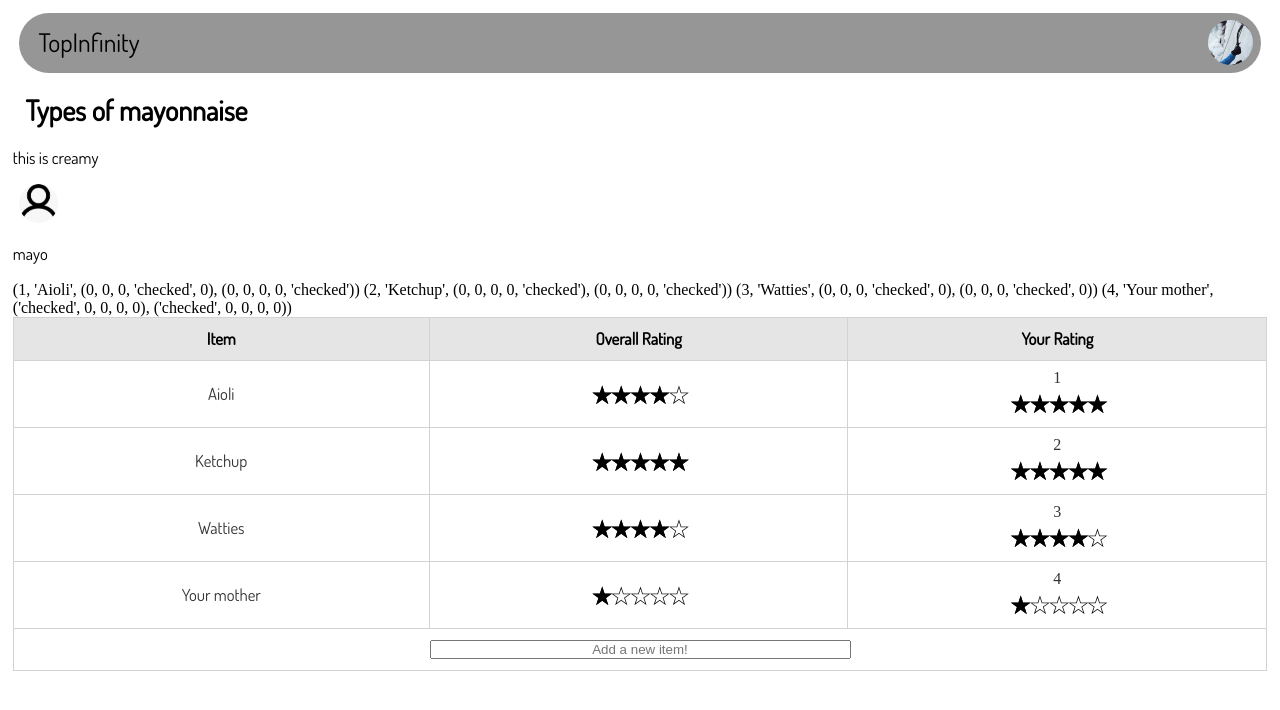
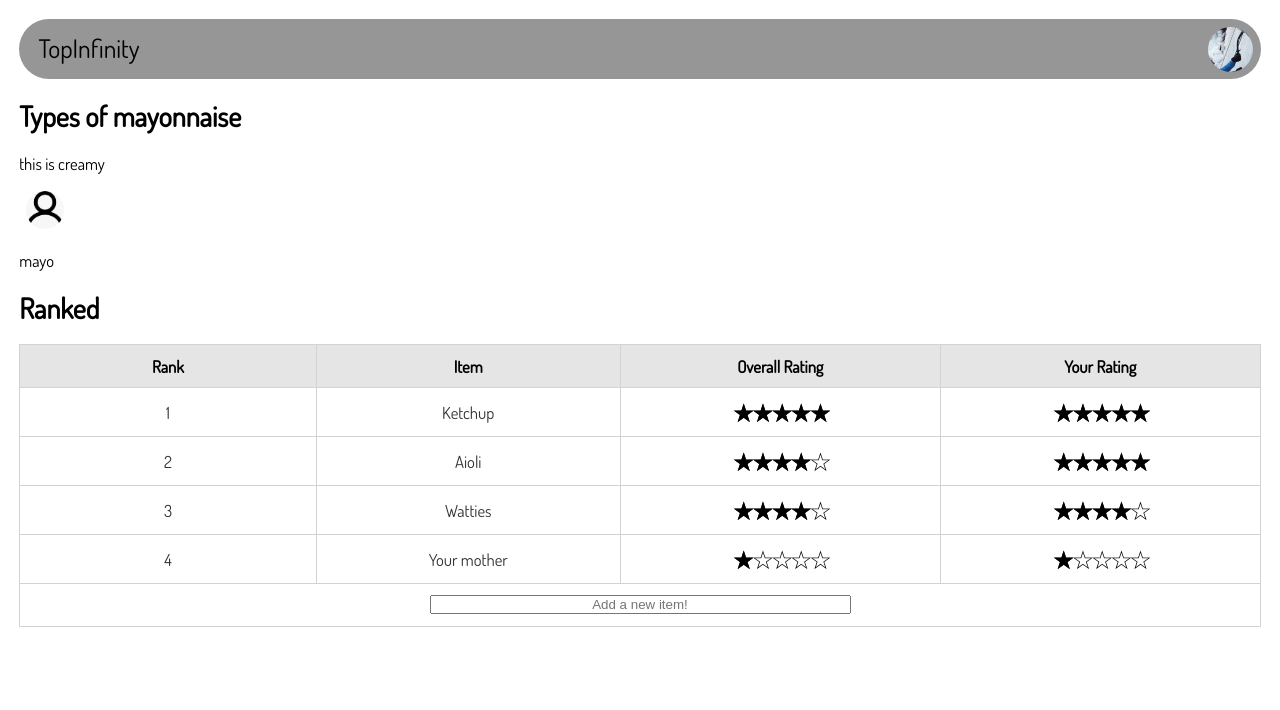
Before and after one commit to JoranQuack/TopInfinity, a Flask app: page /topic/10 in a window 1280 px wide. Shown: the top 710 px of the page. Run offline with Flask 2, Linux system fonts and the light colour scheme; a user stored in the database is signed in; data comes from the database, SQL or seed files in the repository; both versions use the stored data as it was after the commit.

Commit message:
sort items by rating
plus rank number :D

```diff
--- a/app.py
+++ b/app.py
@@ -52,7 +52,7 @@ def topic_check(title, description):
     return error
 
 
-@app.route("/")
+@app.route("/home")
 def home():
     cursor = get_db().cursor()
     sql = "SELECT topics.title, topics.description, users.username, users.pfp, topics.id FROM topics JOIN users ON topics.userid = users.id"
@@ -61,7 +61,7 @@ def home():
     return render_template('home.html', topics=topics)
 
 
-@app.get("/checkcreds")
+@app.get("/")
 def checkcreds():
     if 'username' in session:
         cursor = get_db().cursor()
@@ -275,7 +275,7 @@ def topic(topicid):
     cursor.execute(sql, (topicid, ))
     topics = cursor.fetchall()
     cursor = get_db().cursor()
-    sql = "SELECT id, name, rating FROM items WHERE topicid = ?"
+    sql = "SELECT id, name, rating FROM items WHERE topicid = ? ORDER BY rating DESC"
     cursor.execute(sql, (topicid, ))
     items = cursor.fetchall()
     cursor = get_db().cursor()
@@ -294,7 +294,7 @@ def topic(topicid):
         if len(item) == 3:
             item = item + (checked_numbers[0], )
         items[i] = item
-    return render_template('topic.html', topics=topics, items=items)
+    return render_template('topic.html', topics=topics, items=items, enumerate=enumerate)
 
 
 @app.post('/rate/<int:itemid>')
--- a/static/styles.css
+++ b/static/styles.css
@@ -5,6 +5,7 @@
 
 body {
     margin: 1vw;
+    padding: 0.5vw;
 }
 
 a, p, h1, h2, li, b, label {
@@ -14,7 +15,6 @@ a, p, h1, h2, li, b, label {
 
 h1 {
     font-size: 2.2vw;
-    margin-left: 1vw;
 }
 
 h2 {
@@ -68,7 +68,6 @@ form {
     background-color: rgb(150, 150, 150);
     border-radius: 25vw;
     height: 4.7vw;
-    margin: 0.5vw;
 }
 
 .bar-item {
--- a/templates/topic.html
+++ b/templates/topic.html
@@ -7,9 +7,14 @@
 <img class="pfp profile-pfp" src="{{url_for('static', filename='/pfps/'+topics[0][3])}}">
 <p>{{topics[0][2]}}</p>
 
+<h1>Ranked</h1>
+
 <table>
     <thead>
         <tr>
+            <th>
+                <p>Rank</p>
+            </th>
             <th>
                 <p>Item</p>
             </th>
@@ -22,9 +27,11 @@
         </tr>
     </thead>
     <tbody>
-        {%for item in items:%}
-        {{item}}
+        {%for i, item in enumerate(items):%}
         <tr class="item-section">
+            <td>
+                <p>{{i+1}}</p>
+            </td>
             <td>
                 <p>{{item[1]}}</p>
             </td>
@@ -39,25 +46,24 @@
             </td>
             <td>
                 <form class="ratingform" action="{{url_for('rate', itemid=item[0])}}" method="post">
-                    {{item[0]}}
                     <div class="rating-input rating">
-                        <input onclick="form.submit()" type="radio" name="rating.{{item[0]}}" value="5" id="5.{{item[0]}}"
-                            {{item[3][4]}}><label for="5.{{item[0]}}">☆</label>
-                        <input onclick="form.submit()" type="radio" name="rating.{{item[0]}}" value="4" id="4.{{item[0]}}"
-                            {{item[3][3]}}><label for="4.{{item[0]}}">☆</label>
-                        <input onclick="form.submit()" type="radio" name="rating.{{item[0]}}" value="3" id="3.{{item[0]}}"
-                            {{item[3][2]}}><label for="3.{{item[0]}}">☆</label>
-                        <input onclick="form.submit()" type="radio" name="rating.{{item[0]}}" value="2" id="2.{{item[0]}}"
-                            {{item[3][1]}}><label for="2.{{item[0]}}">☆</label>
-                        <input onclick="form.submit()" type="radio" name="rating.{{item[0]}}" value="1" id="1.{{item[0]}}"
-                            {{item[3][0]}}><label for="1.{{item[0]}}">☆</label>
+                        <input onclick="form.submit()" type="radio" name="rating.{{item[0]}}" value="5"
+                            id="5.{{item[0]}}" {{item[3][4]}}><label for="5.{{item[0]}}">☆</label>
+                        <input onclick="form.submit()" type="radio" name="rating.{{item[0]}}" value="4"
+                            id="4.{{item[0]}}" {{item[3][3]}}><label for="4.{{item[0]}}">☆</label>
+                        <input onclick="form.submit()" type="radio" name="rating.{{item[0]}}" value="3"
+                            id="3.{{item[0]}}" {{item[3][2]}}><label for="3.{{item[0]}}">☆</label>
+                        <input onclick="form.submit()" type="radio" name="rating.{{item[0]}}" value="2"
+                            id="2.{{item[0]}}" {{item[3][1]}}><label for="2.{{item[0]}}">☆</label>
+                        <input onclick="form.submit()" type="radio" name="rating.{{item[0]}}" value="1"
+                            id="1.{{item[0]}}" {{item[3][0]}}><label for="1.{{item[0]}}">☆</label>
                     </div>
                 </form>
             </td>
         </tr>
         {%endfor%}
         <tr>
-            <td colspan="3" class="input-col">
+            <td colspan="4" class="input-col">
                 <form action="/additem" method="post">
                     <input type="text" name="itemname" size="50" placeholder="Add a new item!" type="submit">
                 </form>
```
Also changed, not shown: topinfinity.db.
